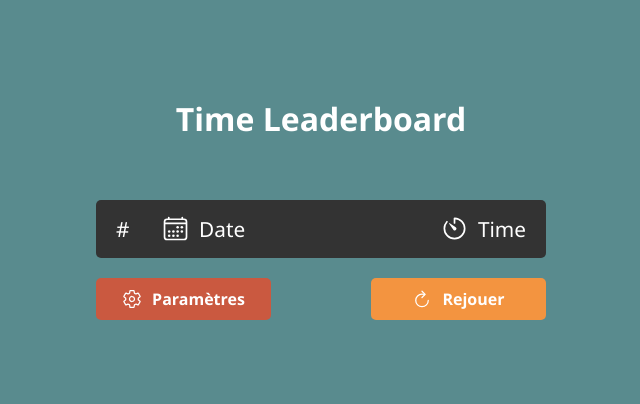
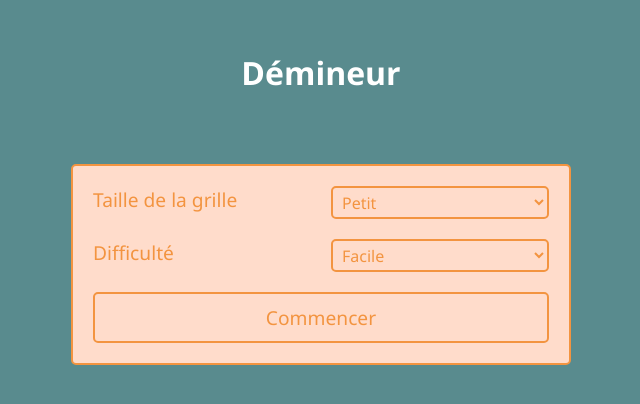
Before and after one commit to cedric69lt/Minesweeper, a React (Create React App) app: page / in a window 1280 px wide. Shown: the part 192-596 px from the top of the page, without its empty margins (319-959 px from the left). Built offline with nearby package versions, Linux system fonts and the light colour scheme.

Commit message:
✨ Put back settings (Home) component on opening app

```diff
--- a/src/components/Home/styles.scss
+++ b/src/components/Home/styles.scss
@@ -35,10 +35,11 @@
 
 			& > .select {
 				padding: 2.5px 5px;
-				border: 1px solid #f39440;
+				border: 2px solid #f39440;
 				border-radius: 5px;
 				background-color: #ffdccb;
 				font-size: 1rem;
+				font-weight: 400;
 				color: #f39440;
 				outline: none;
 				cursor: pointer;
--- a/src/contexts/gameState.ts
+++ b/src/contexts/gameState.ts
@@ -14,7 +14,7 @@ import { atom } from 'recoil';
 export const gameStateAtom = atom({
 	key: 'gameState',
 	default: {
-		status: 'board',
+		status: 'settings',
 		difficulty: 'beginner',
 		gridSize: 12,
 		bombs: 0,
```
